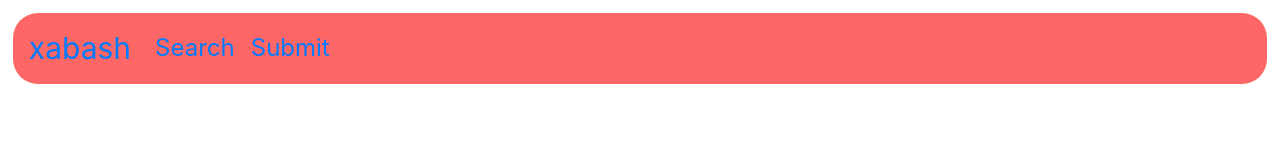
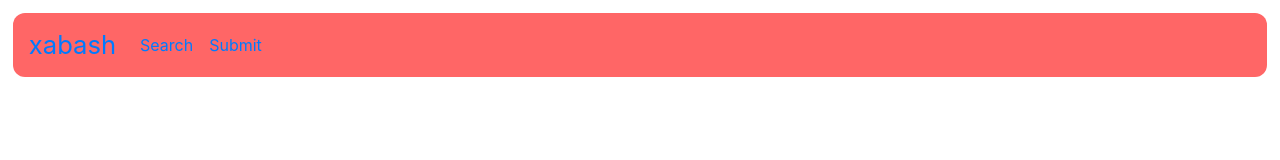
Before and after one commit to kgurazad/sohsbash, a website: page views/index.html in a window 1280 px wide. Drawn offline with nearby package versions, Linux system fonts and the light colour scheme.

```diff
--- a/views/style.css
+++ b/views/style.css
@@ -50,10 +50,10 @@
 #mainNavbar {
     background-color: #f66;
     margin: 1%;
-    border-radius: 25px;
-    font-size: 24px;
+    border-radius: 12px;
+    font-size: 1rem;
 }
 
 .navbar-brand {
-    font-size: 30px;
+    font-size: 1.6rem;
 }
```
